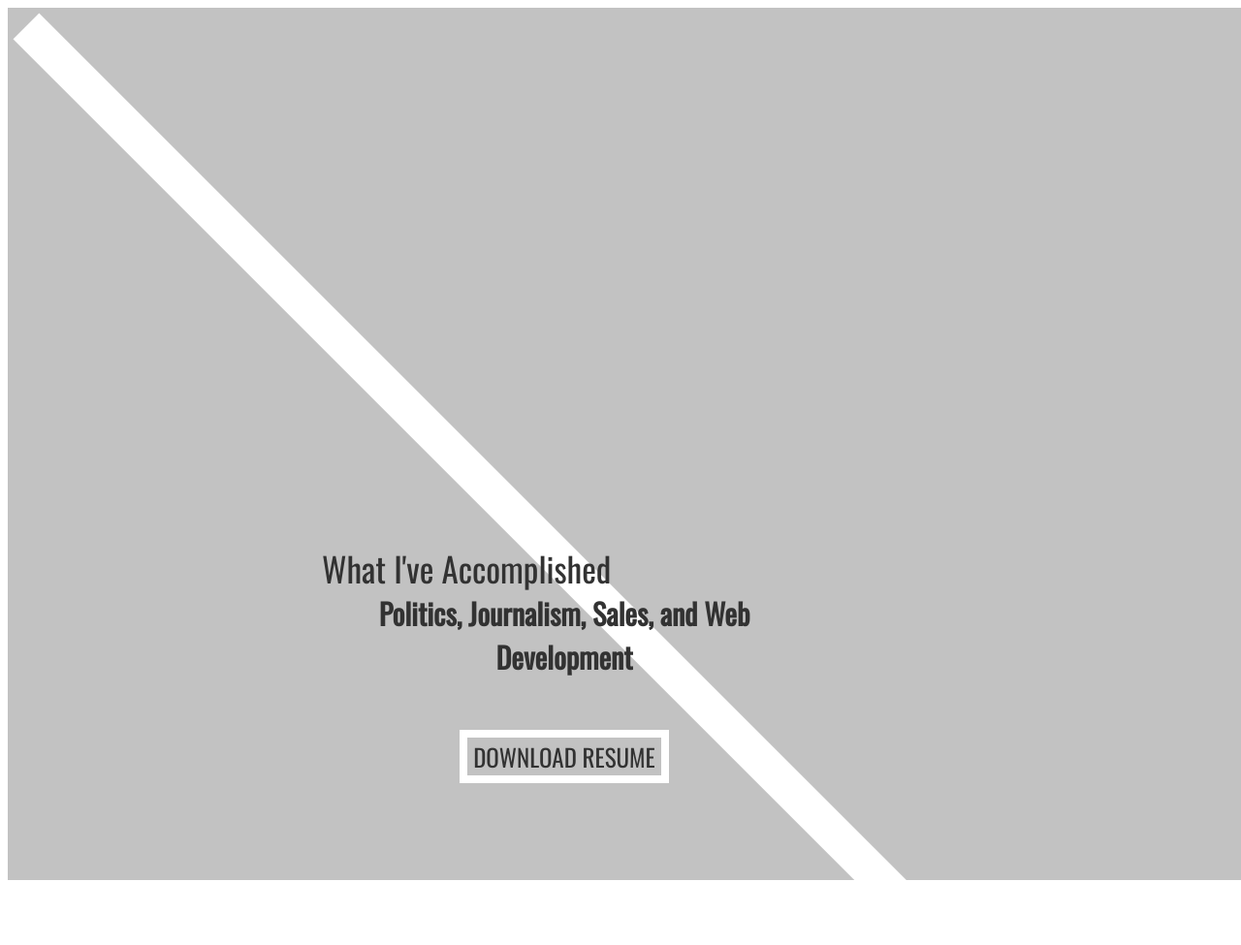
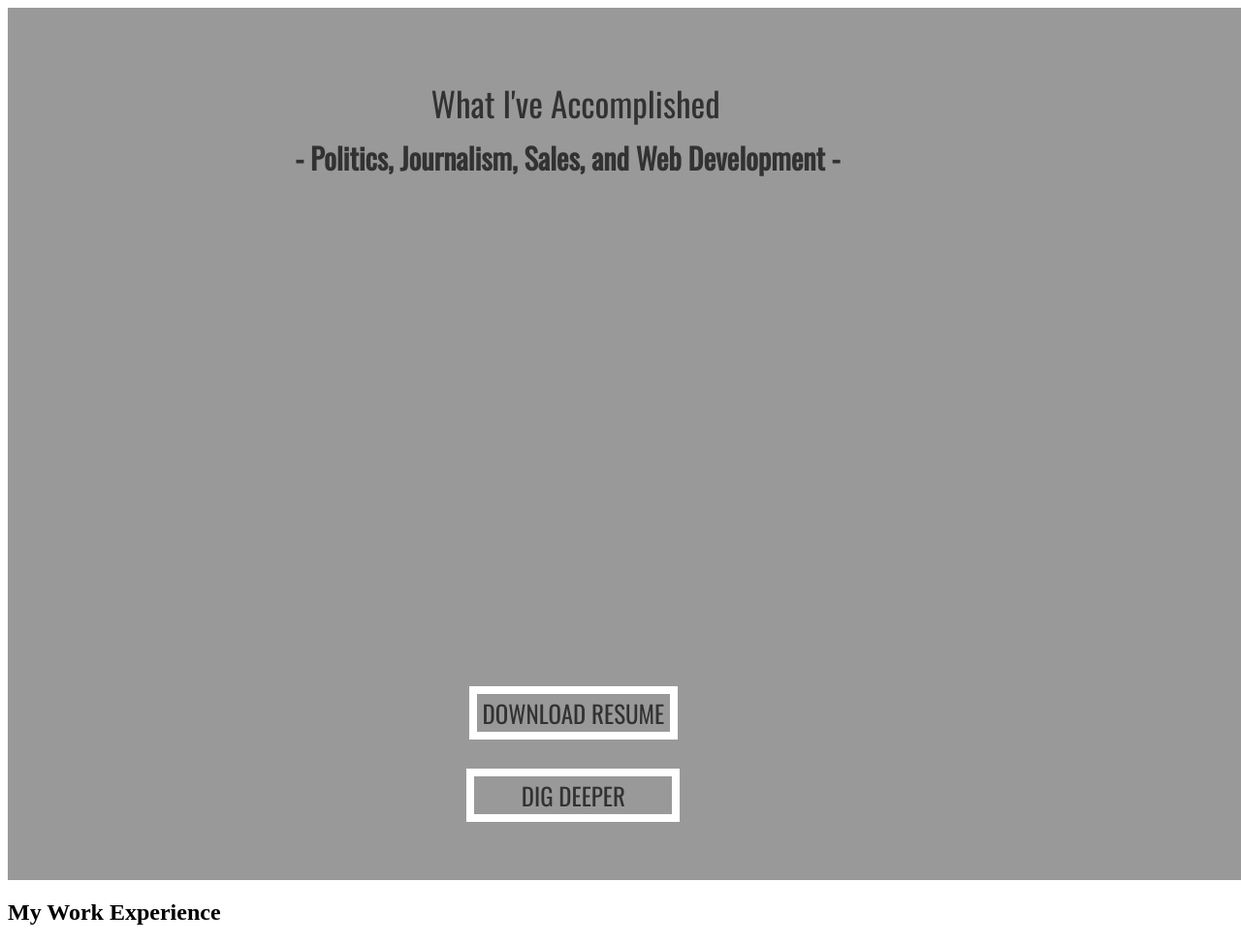
Before and after one commit to alexjivov/Alex-Jivov-Portfolio, a plain HTML site: page resume.html in a window 1280 px wide. Shown: the top 975 px of the page at 97% size. Before the commit the page ends 916 px from the top, so only its background shows below. Drawn offline with nearby package versions, Linux system fonts and the light colour scheme; files whose address does not match are found by name.

Commit message:
top banner styled

```diff
--- a/assets/css/resume.css
+++ b/assets/css/resume.css
@@ -2,15 +2,16 @@
     width: 1680px;
     height: 900px;
     opacity: 0.8;
-    background-image: url("Placeholder.png");
+    /*background-image: url("Placeholder.png");*/
+    background-color:grey;
 
 }
 
 .banner-content {
     position: absolute;
-    top: 70%;
-    right: 35%;
-    width: 500px;
+    top: 10%;
+    right: 32%;
+    width: 600px;
     height: 300px;
     text-align: center;
 }
@@ -23,7 +24,16 @@ header {
     position: absolute;
     margin-bottom: 2%;
 
+}
 
+.page-header {
+    text-align: center;
+    color:black;
+    font-size: 35px;
+    font-family: 'Oswald', sans-serif;
+    position: absolute;
+    margin-bottom: 2%;
+    margin-left: 29%;
 }
 
 h2 {
@@ -32,6 +42,8 @@ h2 {
     color:black;
     font-size: 30px;
     font-family: 'Oswald', sans-serif;
+    margin-left: 5%;
+
 
 }
 .nav {
@@ -53,7 +65,8 @@ button {
 }
 
 .resume-button {
-    margin-top: 2%;
+    margin-top: 80%;
+    margin-left: 7%;
     border: solid white 8px;
     background: transparent;
     font-size: 25px;
@@ -72,5 +85,17 @@ button:hover {
     background-color: #1BB4EA;
     color: white;
     border: solid white 8px;
+}
+.scroll-button {
+    width: 220px;
+    margin-top:5%;
+    margin-left: 7%;
+    border: solid white 8px;
+    background: transparent;
+    font-size: 25px;
+    text-transform: uppercase;
+    font-family: 'Oswald', sans-serif;
+    -webkit-transition-duration: 0.4s;
+    transition-duration: 0.4s;
 
 }
--- a/resume.html
+++ b/resume.html
@@ -15,13 +15,17 @@
     <section class="banner">
         <section class="banner-content">
             <header class="page-header">What I've Accomplished</header>
-            <h2>Politics, Journalism, Sales, and Web Development</h2>
+            <h2>- Politics, Journalism, Sales, and Web Development -</h2>
             <br>
-            <button class="resume-button">Download Resume</button>
+            <button class="resume-button">Download Resume<a href="Alex Jivov Resume.pdf" download="AJResume"></a></button>
+            <br>
+            <button class="scroll-button">Dig Deeper</button>
         </section>
     </section>
+    <section>
+        <h1 class="work-header">My Work Experience</h1>
 
-
+    </section>
 
 
 
```
Also changed, not shown: 3 other files.
